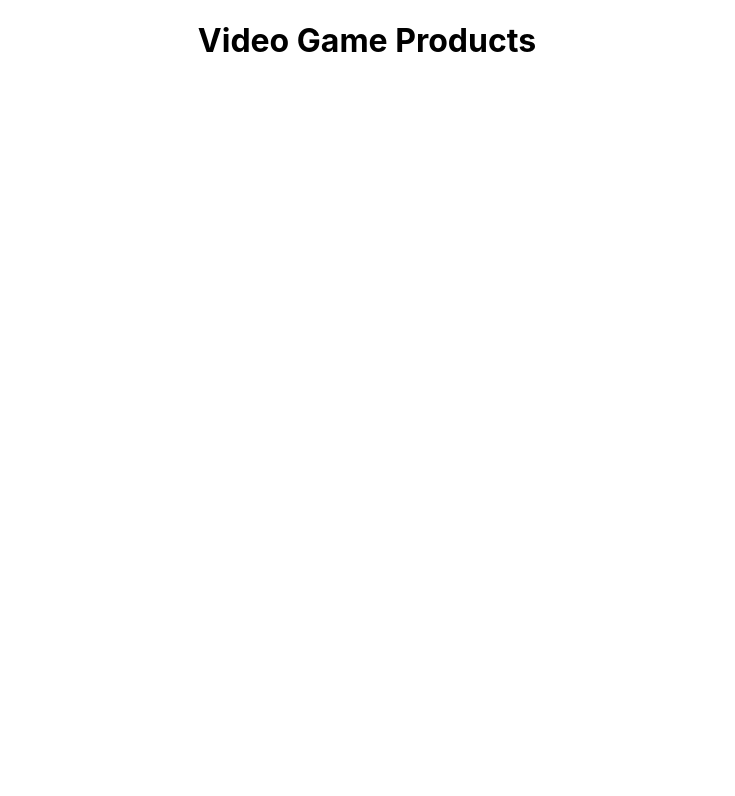
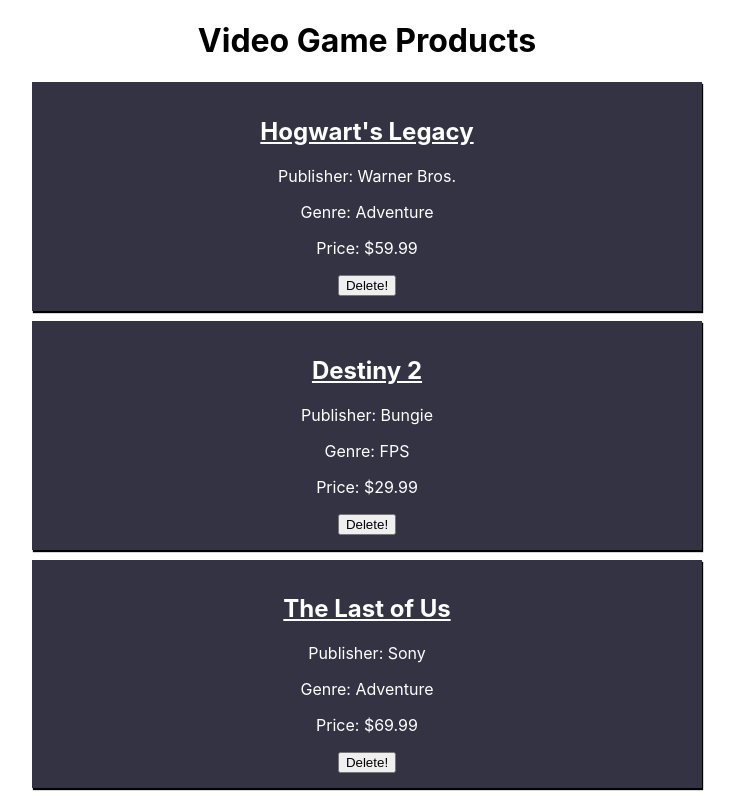
Before and after one commit to luespinal03/product-reducer, a React (Create React App) app: page / in a window 1280 px wide. Shown: the top 796 px of the page, without its empty margins (273-1008 px from the left). Built offline with nearby package versions, Linux system fonts and the light colour scheme.

Commit message:
Added Product with delete

```diff
--- a/src/App.js
+++ b/src/App.js
@@ -1,33 +1,45 @@
-import React,{useState, useReducer} from 'react'
+import React, { useState, useReducer } from 'react'
 import logo from './logo.svg';
 import './App.css';
 import productReducer from './reducers/productReducer';
+import ProductCard from './components/ProductCard';
 
 function App() {
   const intialState = [
     {
+      id: 1,
       title: "Hogwart's Legacy",
       publisher: "Warner Bros.",
       genre: "Adventure",
       price: 59.99
     },
     {
+      id: 2,
       title: "Destiny 2",
       publisher: "Bungie",
       genre: "FPS",
       price: 29.99
     },
     {
+      id: 3,
       title: "The Last of Us",
       publisher: "Sony",
       genre: "Adventure",
       price: 69.99
     },
     {
+      id: 4,
       title: "Total War: Warhammer III",
       publisher: "Sega",
       genre: "Strategy",
       price: 49.99
+    },
+    {
+      id: 5,
+      title: "Dune",
+      publisher: "Warner Bros.",
+      genre: "Sci-Fi",
+      price: 19.99
     }
   ]
 
@@ -37,6 +49,26 @@ const [productState, dispatch] = useReducer(productReducer, intialState)
   return (
     <div className="App">
       <h1>Video Game Products</h1>
+      {
+        productState.map((product) => {
+          return (
+            <ProductCard
+              id={product.id}
+              title={product.title}
+              publisher={product.publisher}
+              genre={product.genre}
+              price={product.price}
+              //pass in dispatch for DELETE_PRODUCT
+              deleteProduct={
+                (id) => dispatch({
+                  type: 'DELETE_PRODUCT',
+                  id: id
+                })
+              }
+            />
+          )
+        })
+      }
 
     </div>
   );
--- /dev/null
+++ b/src/components/ProductCard.css
@@ -0,0 +1,9 @@
+.product-card {
+  width: 50%;
+  margin: auto;
+  background-color: #334;
+  color: white;
+  padding: 15px;
+  box-shadow: 1px 2px 1px black;
+  margin-top: 10px;
+}
--- /dev/null
+++ b/src/components/ProductCard.jsx
@@ -0,0 +1,16 @@
+import React from 'react'
+import './ProductCard.css'
+
+export default function ProductCard(props) {
+    return (
+        <div class='product-card'>
+            <h2><u>{props.title}</u></h2>
+            <p>Publisher: {props.publisher}</p>
+            <p>Genre: {props.genre}</p>
+            <p>Price: ${props.price}</p>
+            {/* onclick should trigger props.deleteProduct(id) */}
+            <button onClick={() => props.deleteProduct(props.id)} >Delete!</button>
+        </div>
+
+    )
+}
--- a/src/reducers/productReducer.js
+++ b/src/reducers/productReducer.js
@@ -1,3 +1,12 @@
-export default function productReducer (productState, action) {
-    return productState
+export default function productReducer(productState, action) {
+    switch (action.type) {
+        case 'DELETE_PRODUCT':
+            let filteredArr = productState.filter(product => (product.id === action.id) ? false : true)
+            return filteredArr
+
+        default:
+            return productState
+    }
+
+
 }
```
Lines whose indentation alone changed are shown as unchanged.
